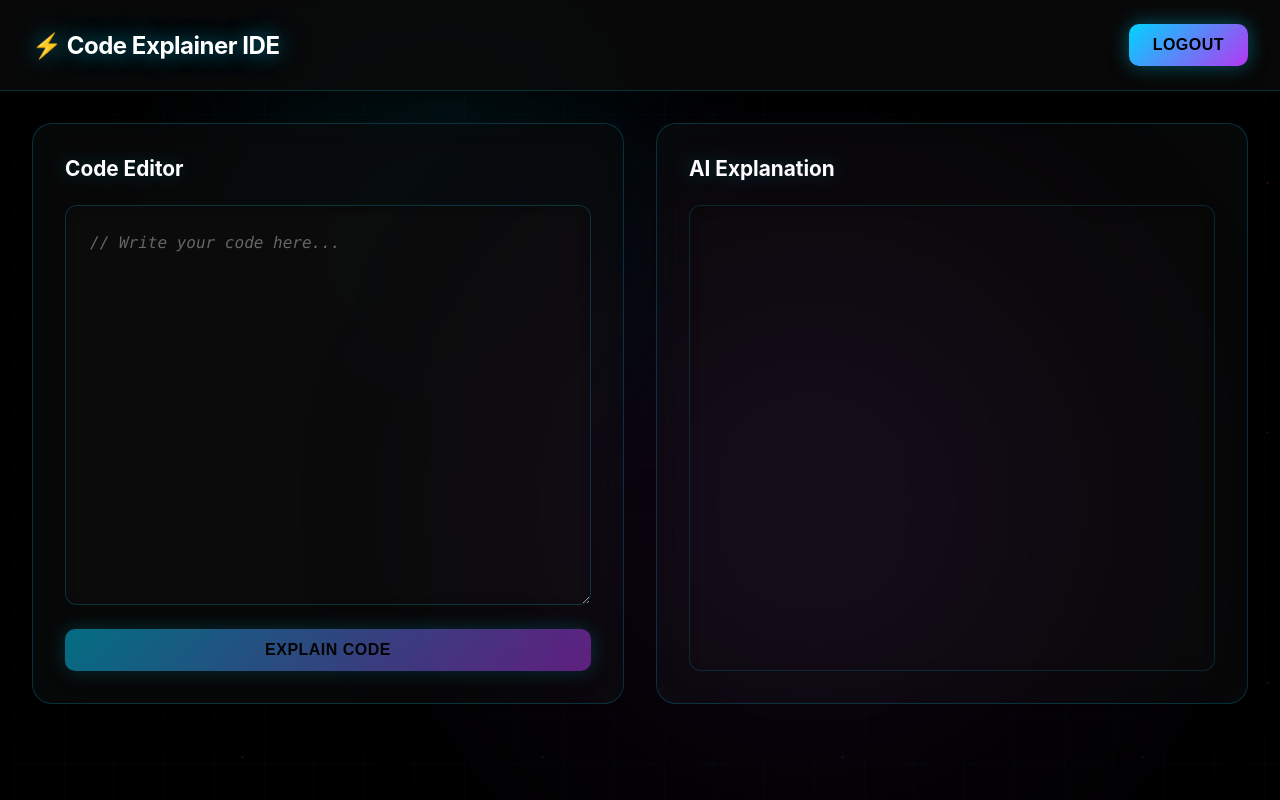
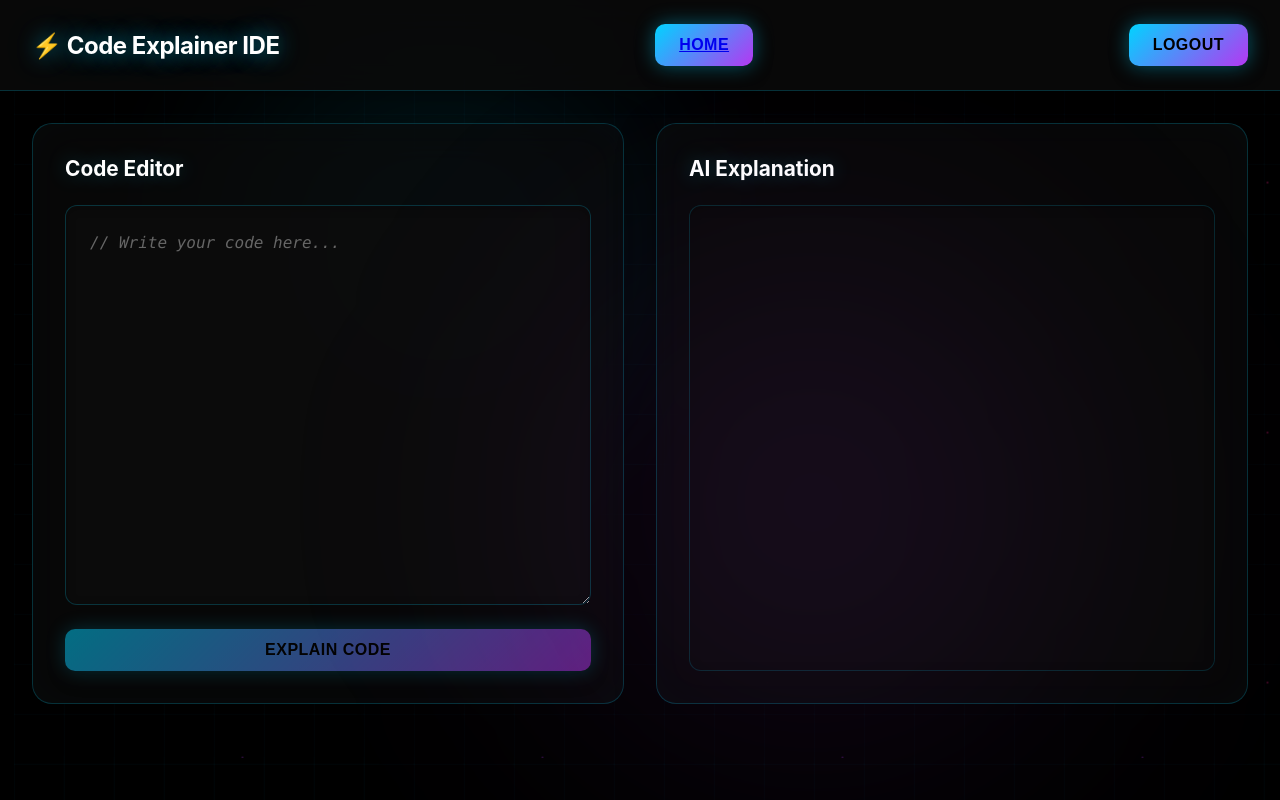
Before and after one commit to yadavrajneesh481/codedecoder, a React (Vite) app in the folder client/: page /codeexplainer in a window 1280 px wide. Built offline with nearby package versions, Linux system fonts and the light colour scheme; sample sign-in values are in the browser's storage.

Commit message:
Add Netlify SPA redirect

```diff
--- a/client/src/pages/CodeExplainer.jsx
+++ b/client/src/pages/CodeExplainer.jsx
@@ -55,6 +55,7 @@ function CodeExplainer() {
         <div className="wrapper">
             <div className="topbar">
                 <div className="logo">⚡ Code Explainer IDE</div>
+                <button className='btn' ><a href="/">Home</a></button>
                 <button className='btn' onClick={handleLogout}>Logout</button>
             </div>
 
```
